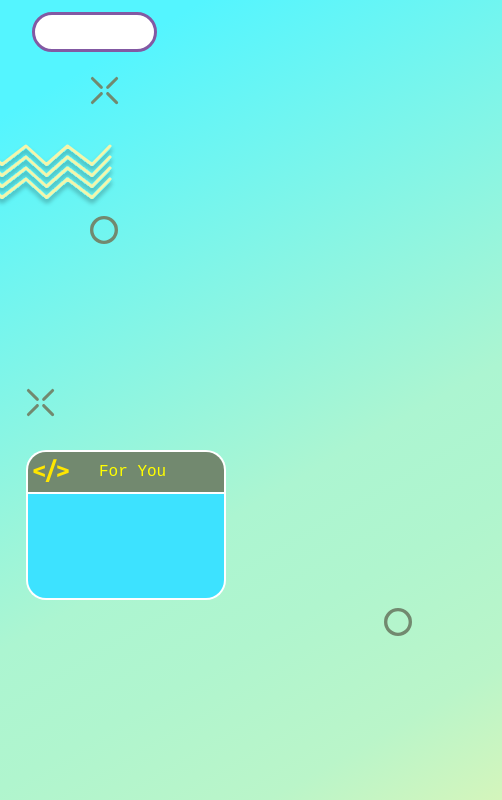
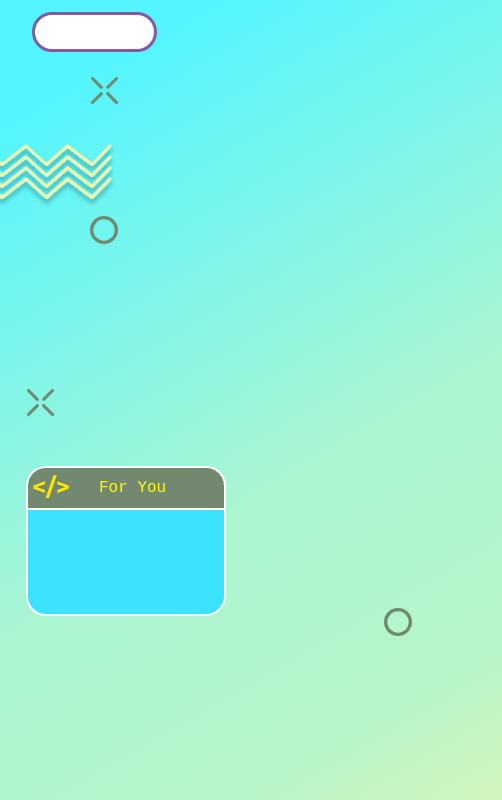
Before and after one commit to RisDeYu/ulangtahun, a plain HTML site: page index.html in a window 1280 px wide. Shown: the top 800 px of the page, 0-502 px from the left. Drawn offline with Linux system fonts and the light colour scheme.

Commit message:
benerin
benerin teks boks

```diff
--- a/mystyle.css
+++ b/mystyle.css
@@ -226,7 +226,7 @@ body {
     position: absolute;
     width: 200px;
     height: 150px;
-    bottom: 25%;
+    bottom: 23%;
     left: 2%;
     background-color: white;
     border-radius: 20px;
```
